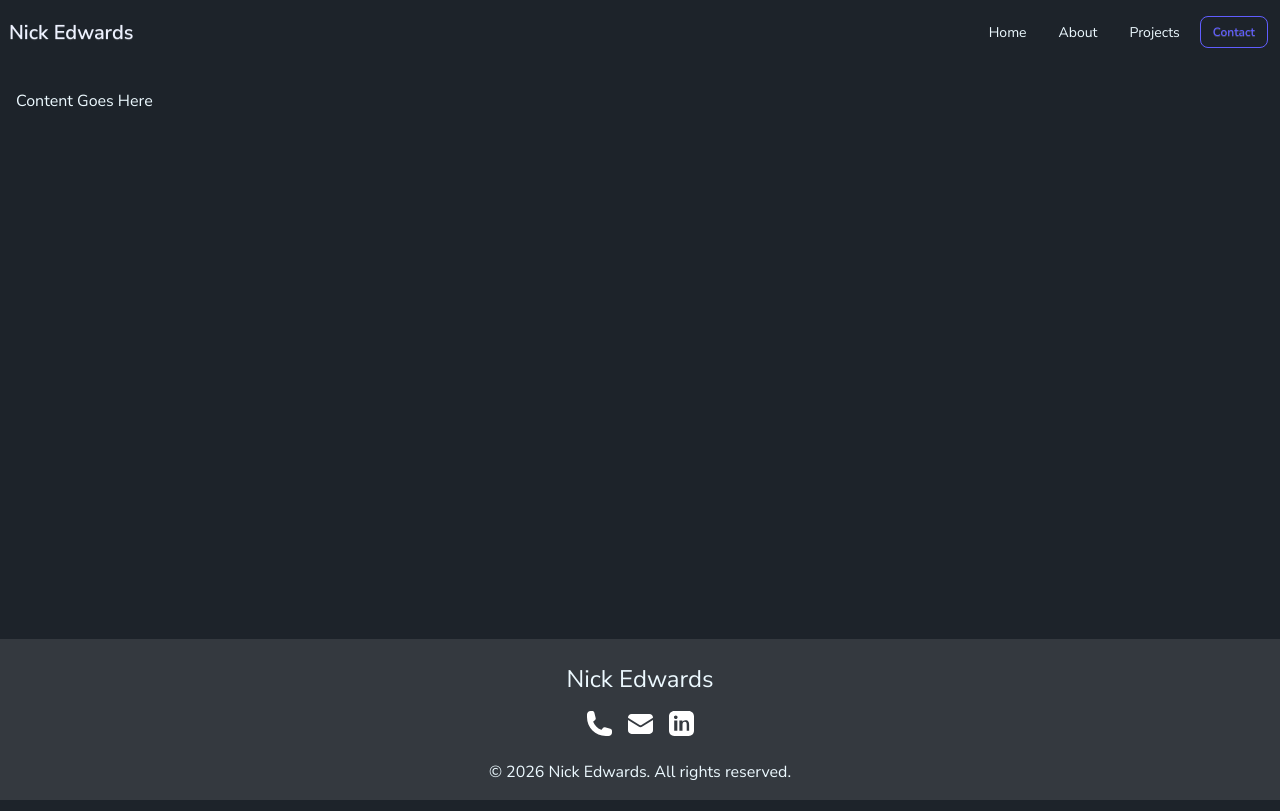
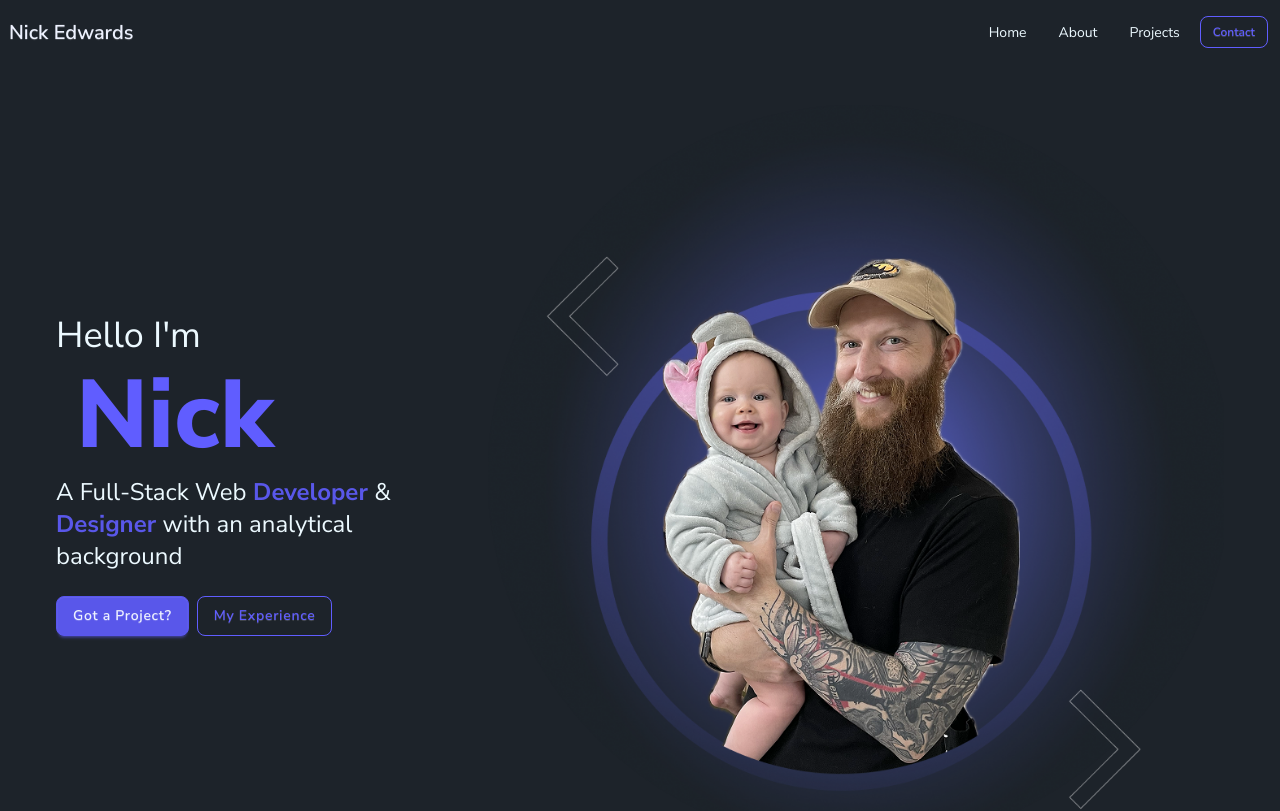
Before and after one commit to PurpleTurtl04/NickEdwards, a Next.js app in the folder portfolio/: page / in a window 1280 px wide. Shown: the top 811 px of the page. Built offline with nearby package versions, Linux system fonts and the light colour scheme.

Commit message:
Added hero component

```diff
--- a/portfolio/app/page.jsx
+++ b/portfolio/app/page.jsx
@@ -1,5 +1,10 @@
+import Hero from '@/components/landing/hero';
 import Image from 'next/image';
 
 export default function Home() {
-    return <div>Content Goes Here</div>;
+    return (
+        <div>
+            <Hero />
+        </div>
+    );
 }
--- /dev/null
+++ b/portfolio/components/landing/hero.jsx
@@ -0,0 +1,52 @@
+import Image from 'next/image';
+import Link from 'next/link';
+
+export default function Hero() {
+    return (
+        <div className='hero px-6'>
+            <div className='hero-content flex-col lg:flex-row-reverse'>
+                <div className='max-w-3xl'>
+                    <Image
+                        src='/images/HeroImage.png'
+                        alt='Nick holding his daughter'
+                        width={905}
+                        height={912}
+                    />
+                </div>
+                <div className='text-center lg:text-left'>
+                    <h2 className='text-2xl md:text-3xl lg:text-4xl'>
+                        Hello I&apos;m
+                    </h2>
+                    <h1 className='text-primary pt-3 text-6xl font-extrabold md:text-7xl lg:ml-5 lg:text-8xl'>
+                        Nick
+                    </h1>
+                    <h3 className='max-w-83 pt-3 text-lg md:max-w-sm md:text-xl lg:max-w-lg lg:text-2xl'>
+                        A Full-Stack Web
+                        <span className='text-primary/90 font-bold'>
+                            {' '}
+                            Developer{' '}
+                        </span>
+                        &
+                        <span className='text-primary/90 font-bold'>
+                            {' '}
+                            Designer{' '}
+                        </span>
+                        with an analytical background
+                    </h3>
+                    <div className='flex justify-center gap-2 pt-6 lg:justify-start'>
+                        <Link
+                            href='?modal=open'
+                            scroll={false}
+                            className='btn btn-primary bg-primary/90 tracking-wider'
+                        >
+                            Got a Project?
+                        </Link>
+                        <button className='btn btn-outline btn-primary tracking-wider'>
+                            <Link href='/about'>My Experience</Link>
+                        </button>
+                    </div>
+                </div>
+            </div>
+        </div>
+    );
+}
```
